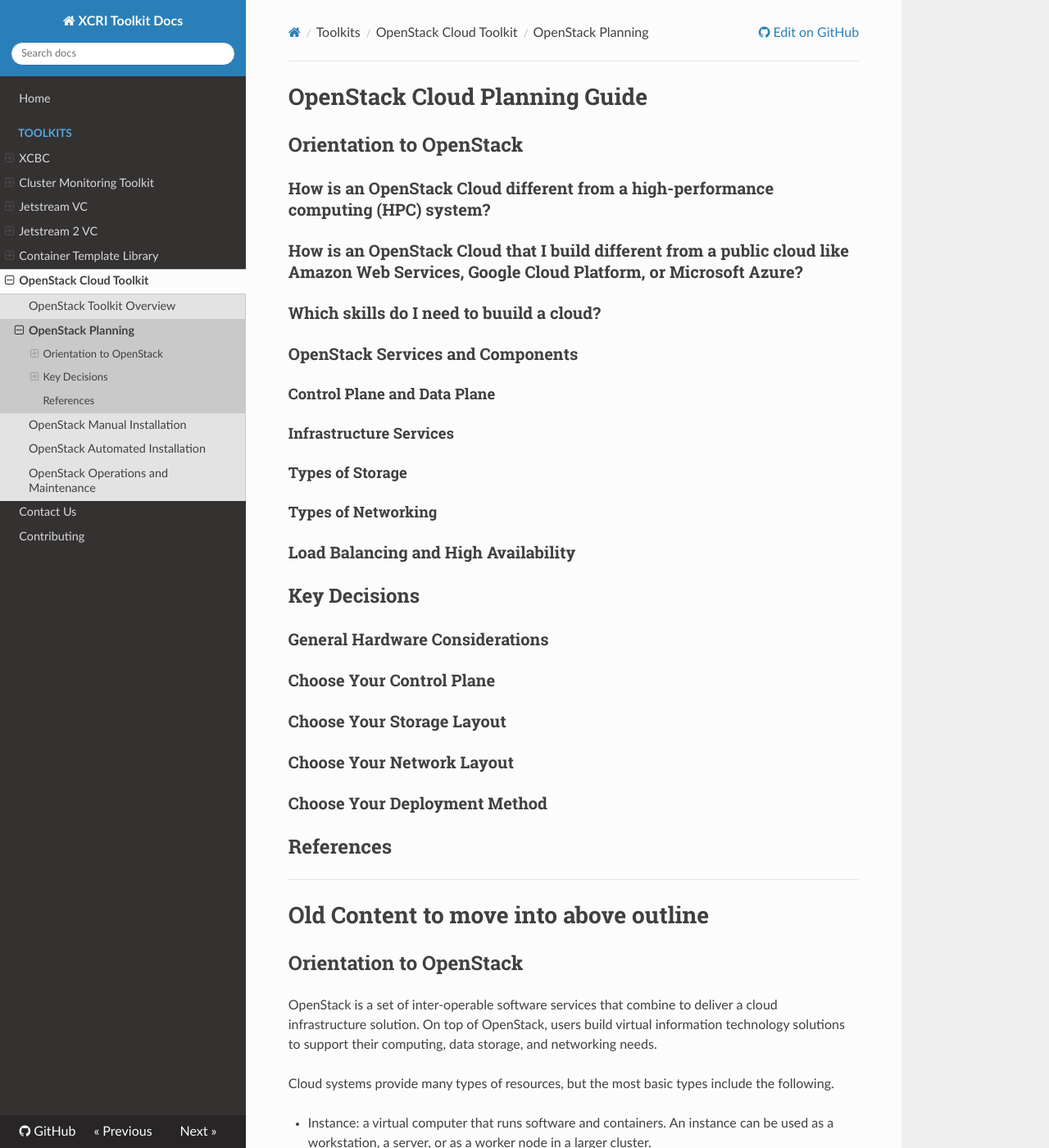
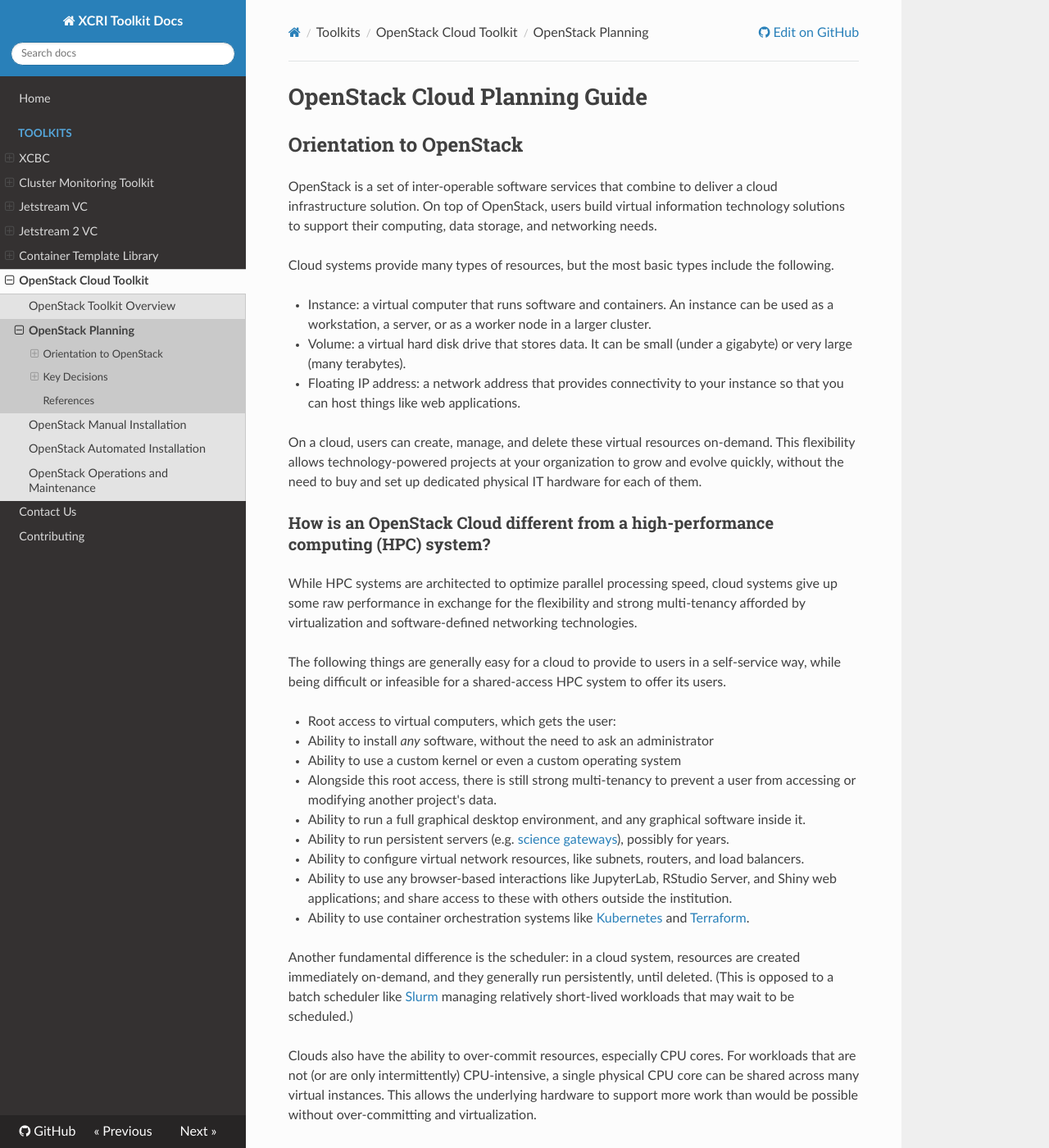
Before and after one commit to access-ci-org/Toolkit-Docs, an MkDocs documentation site: the page built from docs/toolkits/openstack-planning-guide.md, in a window 1280 px wide and 1400 px high. Shown: the whole window at 82% size. Built offline with MkDocs 1.6.1, drawn with Linux system fonts in a browser that asks for light colours; nearby versions of some CDN libraries; old or Windows-style settings are respelled for this version of MkDocs; some of the changed text lies outside the part shown.

Commit message:
Merging existing content into new outline

```diff
--- a/docs/toolkits/openstack-planning-guide.md
+++ b/docs/toolkits/openstack-planning-guide.md
@@ -1,42 +1,4 @@
 # OpenStack Cloud Planning Guide
-
-## Orientation to OpenStack
-
-### How is an OpenStack Cloud different from a high-performance computing (HPC) system?
-
-### How is an OpenStack Cloud that I build different from a public cloud like Amazon Web Services, Google Cloud Platform, or Microsoft Azure?
-
-### Which skills do I need to buuild a cloud?
-
-### OpenStack Services and Components
-
-#### Control Plane and Data Plane
-
-#### Infrastructure Services
-
-#### Types of Storage
-
-#### Types of Networking
-
-### Load Balancing and High Availability
-
-## Key Decisions
-
-### General Hardware Considerations
-
-### Choose Your Control Plane
-
-### Choose Your Storage Layout
-
-### Choose Your Network Layout
-
-### Choose Your Deployment Method
-
-## References
-
----
-
-# Old Content to move into above outline
 
 ## Orientation to OpenStack
 
@@ -57,8 +19,8 @@ While HPC systems are architected to optimize parallel processing speed, cloud s
 The following things are generally easy for a cloud to provide to users in a self-service way, while being difficult or infeasible for a shared-access HPC system to offer its users.
 
 - Root access to virtual computers, which gets the user:
-    - Ability to install _any_ software, without the need to ask an administrator
-    - Ability to use a custom kernel or even a custom operating system
+  - Ability to install _any_ software, without the need to ask an administrator
+  - Ability to use a custom kernel or even a custom operating system
 - Alongside this root access, there is still strong multi-tenancy to prevent a user from accessing or modifying another project's data.
 - Ability to run a full graphical desktop environment, and any graphical software inside it.
 - Ability to run persistent servers (e.g. [science gateways](https://en.wikipedia.org/wiki/Science_gateway)), possibly for years.
@@ -131,7 +92,7 @@ Some other commonly-adopted services include:
 
 [^1]: [Exosphere](https://gitlab.com/exosphere/exosphere) is developed independently of the core OpenStack projects, but included here for its focus on making OpenStack clouds more usable for researchers.
 
-### Control Plane and Data Plane
+#### Control Plane and Data Plane
 
 In a large distributed system like an OpenStack cloud, there is a logical separation between the Control Plane and Data Plane. The control plane consists of the set of OpenStack services (and their dependencies) that _manage_ users' resources on the cloud. The data plane consists of the users' resources themselves. The data plane includes virtual computers, networks, and various types of data storage.
 
@@ -167,22 +145,27 @@ If you are
 
 TODO write this section
 
-### Infrastructure Services
+## Key Decisions
 
+TODO
 
-### Networking
+### General Hardware Considerations
 
-### Types of Storage
+TODO
 
-This guide will set up storage for images (stored on the control plane host) and instance root disks (stored locally on compute hosts). Here is an orientation to other types of storage you may need in your cloud.
+### Choose Your Control Plane
 
-- Instance root disks
-- Image storage
-- Block storage (Cinder volumes)
-- Object storage (Swift, Ceph RADOS)
-- Shared filesystem (Manila, CephFS)
+TODO
 
-## Choosing a Deployment Method
+### Choose Your Storage Layout
+
+TODO
+
+### Choose Your Network Layout
+
+TODO
+
+### Choose Your Deployment Method
 
 We offer two deployment options: manual (via shell commands) and automated (via Ansible and Docker). You can think of these as using either hand tools or power tools to build your cloud.
 
@@ -196,7 +179,7 @@ Use the automated deployment when:
 - You will have more than a small handful of nodes to deploy
 - You also want automated upgrades for new versions of OpenStack
 
-### References
+## References
 
 - [Deploying OpenStack - what options do we have?](https://www.youtube.com/watch?v=8ODdvCogwl8) (from 2019 summit)
   - [Summary](https://imgur.com/Ux5Kyey) from one of the slides
```
Also changed, not shown: other parts of docs/toolkits/openstack-planning-guide.md (+19 -3 lines).
